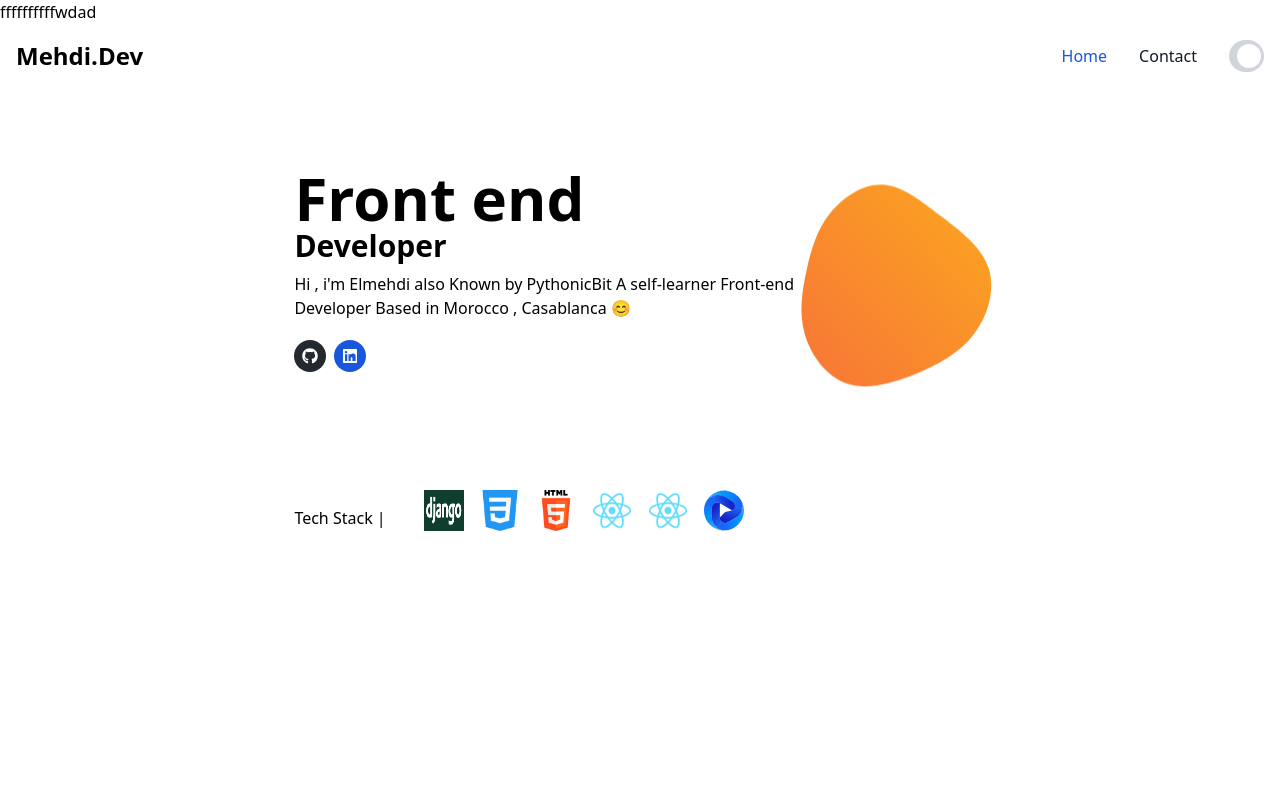
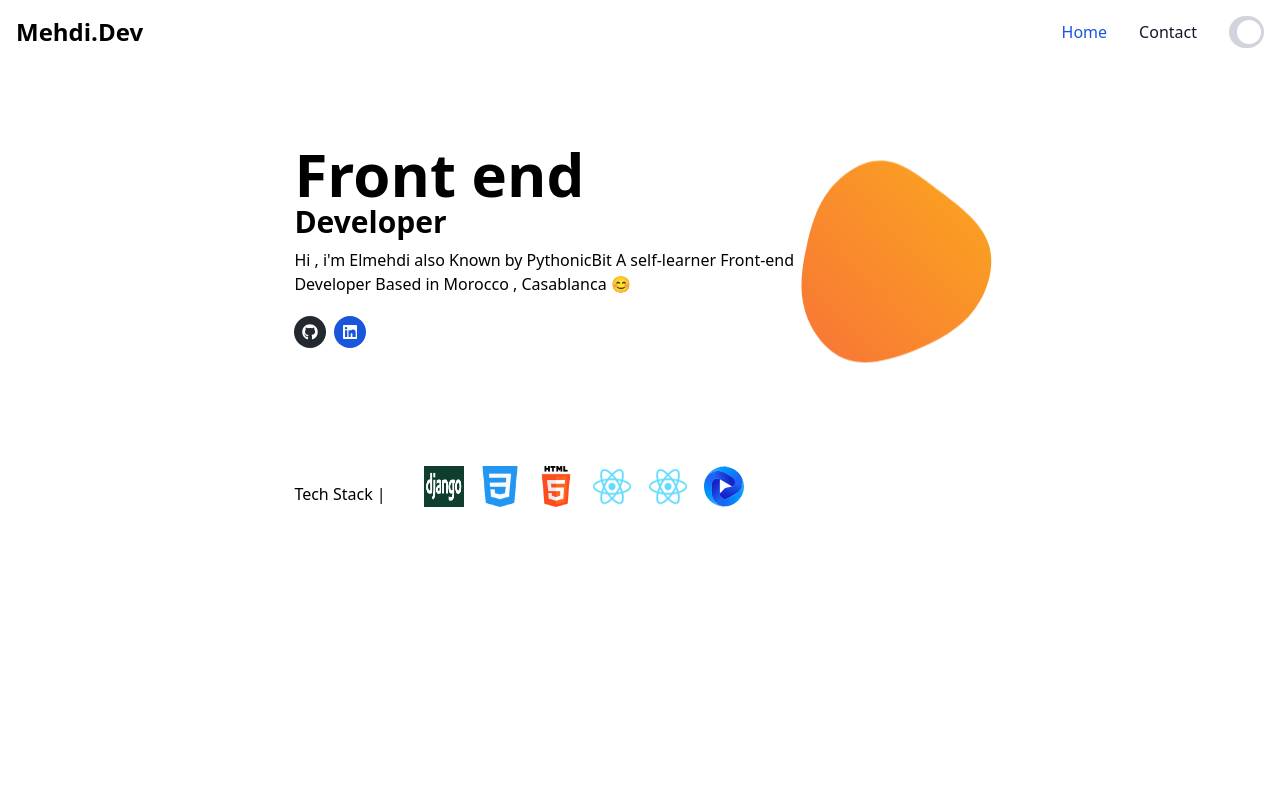
Before and after one commit to PythonicBite/me, a React (Create React App) app: page / in a window 1280 px wide. Shown: the top 800 px of the page. Built offline with nearby package versions, Linux system fonts and the light colour scheme.

Commit message:
first commit

```diff
--- a/src/App.js
+++ b/src/App.js
@@ -6,7 +6,7 @@ import { BrowserRouter as Router, Route, Routes } from 'react-router-dom';
 function App() {
   return (
     <div className="App ">
-      <h1>ffffffffffwdad</h1>
+
       <Router basename={process.env.PUBLIC_URL} >
       <Routes>
         <Route  path="/" element={<PageF1/>} />
```
